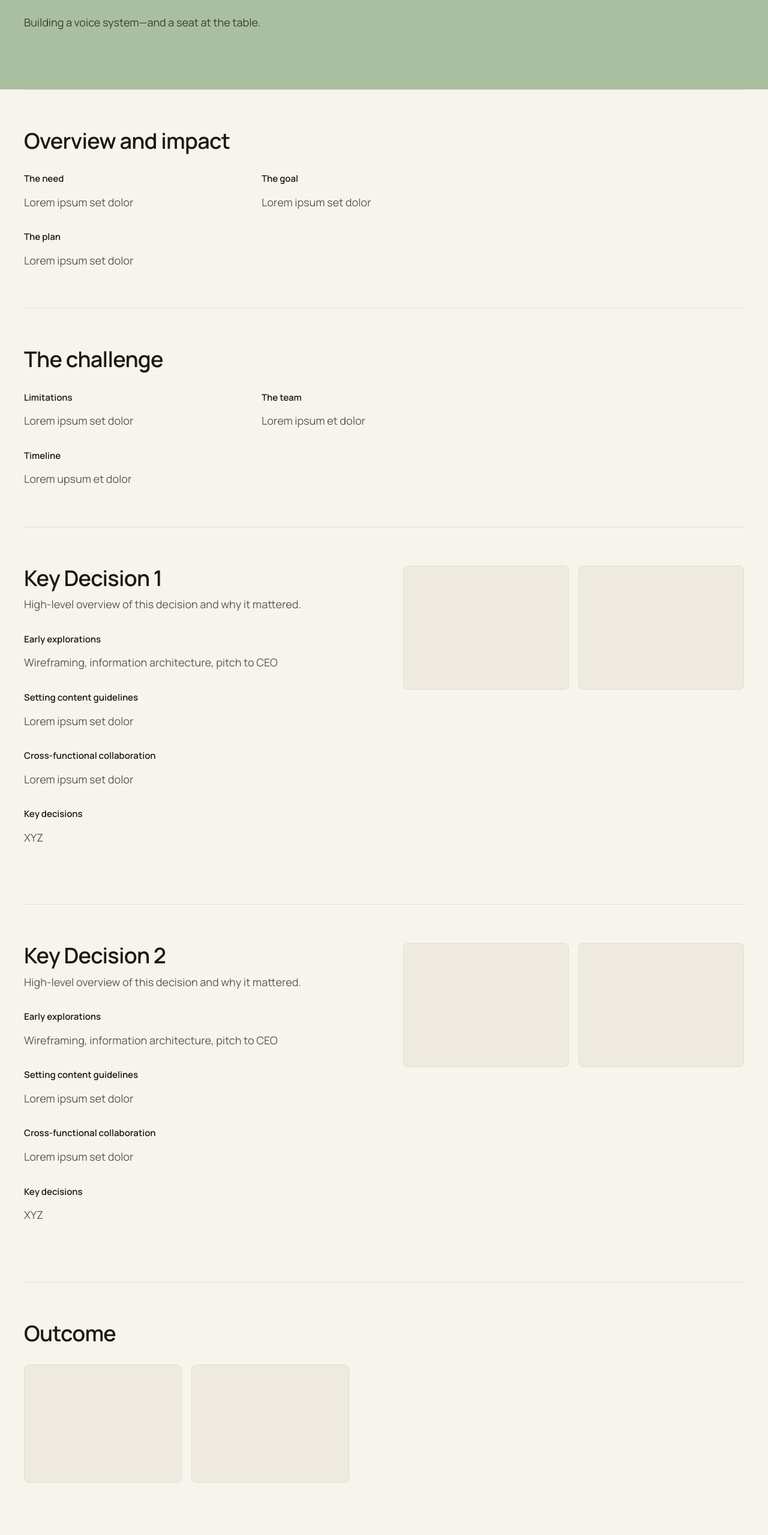
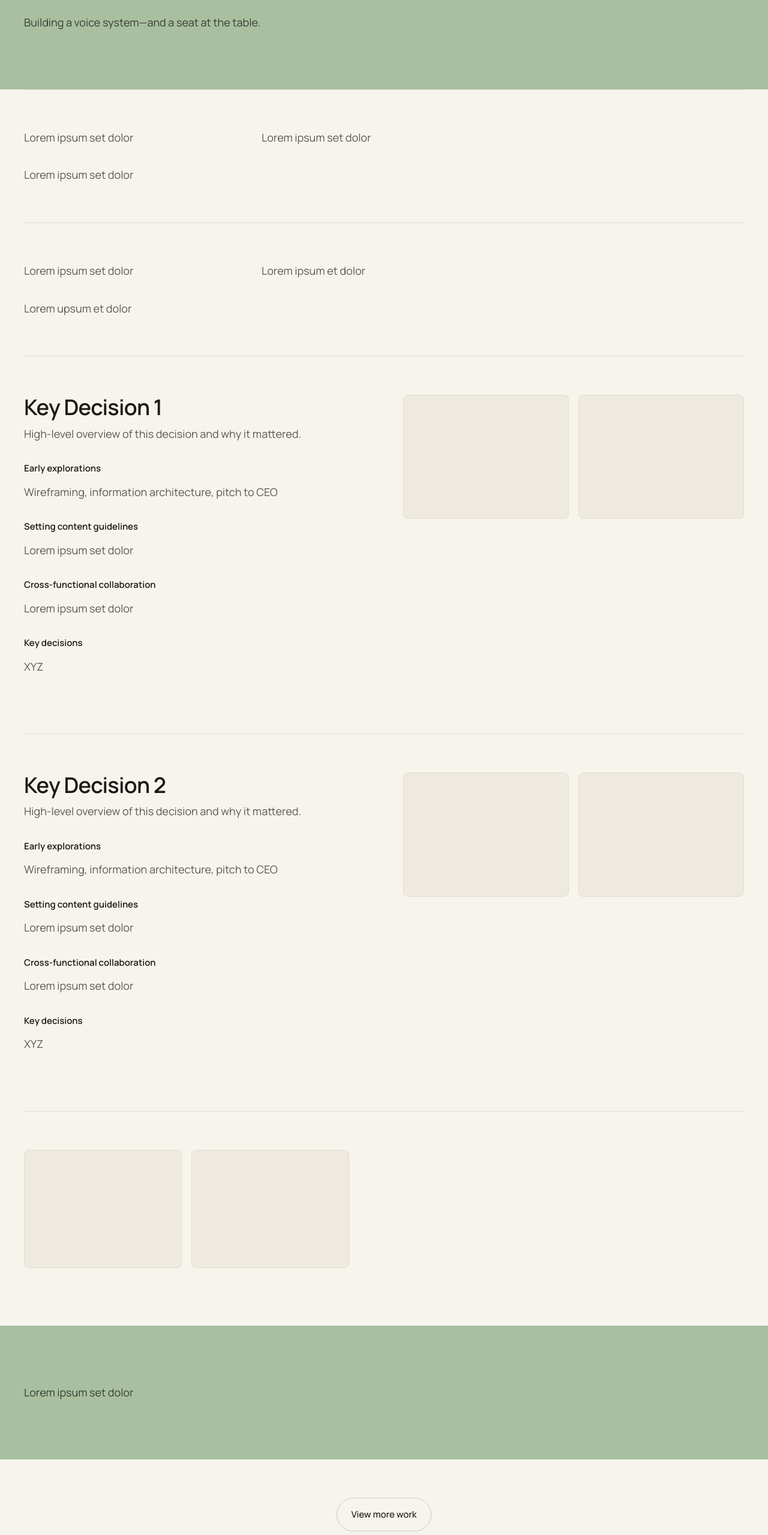
Before and after one commit to cameronliquori/Cameron-portfolio, a Next.js app: page /work/gold-card in a window 1280 px wide. Shown: the part 238-2797 px from the top of the page at 60% size. Built offline with nearby package versions, Linux system fonts and the light colour scheme.

Commit message:
Update CaseStudyTemplate.tsx

```diff
--- a/components/CaseStudyTemplate.tsx
+++ b/components/CaseStudyTemplate.tsx
@@ -7,6 +7,8 @@ import ArtifactBlock from "@/components/ArtifactBlock";
 import Button from "@/components/Button";
 
 export default function CaseStudyTemplate({ caseStudy }: { caseStudy: CaseStudyData }) {
+  const h = caseStudy.headings ?? {};
+
   return (
     <article>
       <CaseStudyHero
@@ -16,20 +18,20 @@ export default function CaseStudyTemplate({ caseStudy }: { caseStudy: CaseStudyD
 
       <div className="max-w-page mx-auto px-6 md:px-10">
         <SupportingTextSection
-          heading="Overview and impact"
+          heading={h.overviewHeading}
           groups={[
-            { label: "The need", items: caseStudy.overview.need },
-            { label: "The goal", items: caseStudy.overview.goal },
-            { label: "The plan", items: caseStudy.overview.plan },
+            { label: h.needLabel, items: caseStudy.overview.need },
+            { label: h.goalLabel, items: caseStudy.overview.goal },
+            { label: h.planLabel, items: caseStudy.overview.plan },
           ]}
         />
 
         <SupportingTextSection
-          heading="The challenge"
+          heading={h.challengeHeading}
           groups={[
-            { label: "Limitations", items: caseStudy.challenge.limitations },
-            { label: "The team", items: caseStudy.challenge.team },
-            { label: "Timeline", items: caseStudy.challenge.timeline },
+            { label: h.limitationsLabel, items: caseStudy.challenge.limitations },
+            { label: h.teamLabel, items: caseStudy.challenge.team },
+            { label: h.timelineLabel, items: caseStudy.challenge.timeline },
           ]}
         />
 
@@ -38,7 +40,9 @@ export default function CaseStudyTemplate({ caseStudy }: { caseStudy: CaseStudyD
         ))}
 
         <div className="py-16 border-t border-line">
-          <h2 className="font-display text-h2 mb-8">Outcome</h2>
+          {h.outcomeHeading && (
+            <h2 className="font-display text-h2 mb-8">{h.outcomeHeading}</h2>
+          )}
 
           {caseStudy.outcome.images.length > 0 && (
             <div className="grid grid-cols-2 md:grid-cols-4 gap-4 mb-8 max-w-artifact">
@@ -54,7 +58,9 @@ export default function CaseStudyTemplate({ caseStudy }: { caseStudy: CaseStudyD
 
       <section className="bg-sage-400">
         <div className="max-w-page mx-auto px-6 md:px-10 py-16 md:py-24">
-          <h2 className="font-display text-h2 mb-4">Reflection</h2>
+          {h.reflectionHeading && (
+            <h2 className="font-display text-h2 mb-4">{h.reflectionHeading}</h2>
+          )}
           <p className="text-body text-ink/80 max-w-reading">
             {caseStudy.reflection}
           </p>
```
